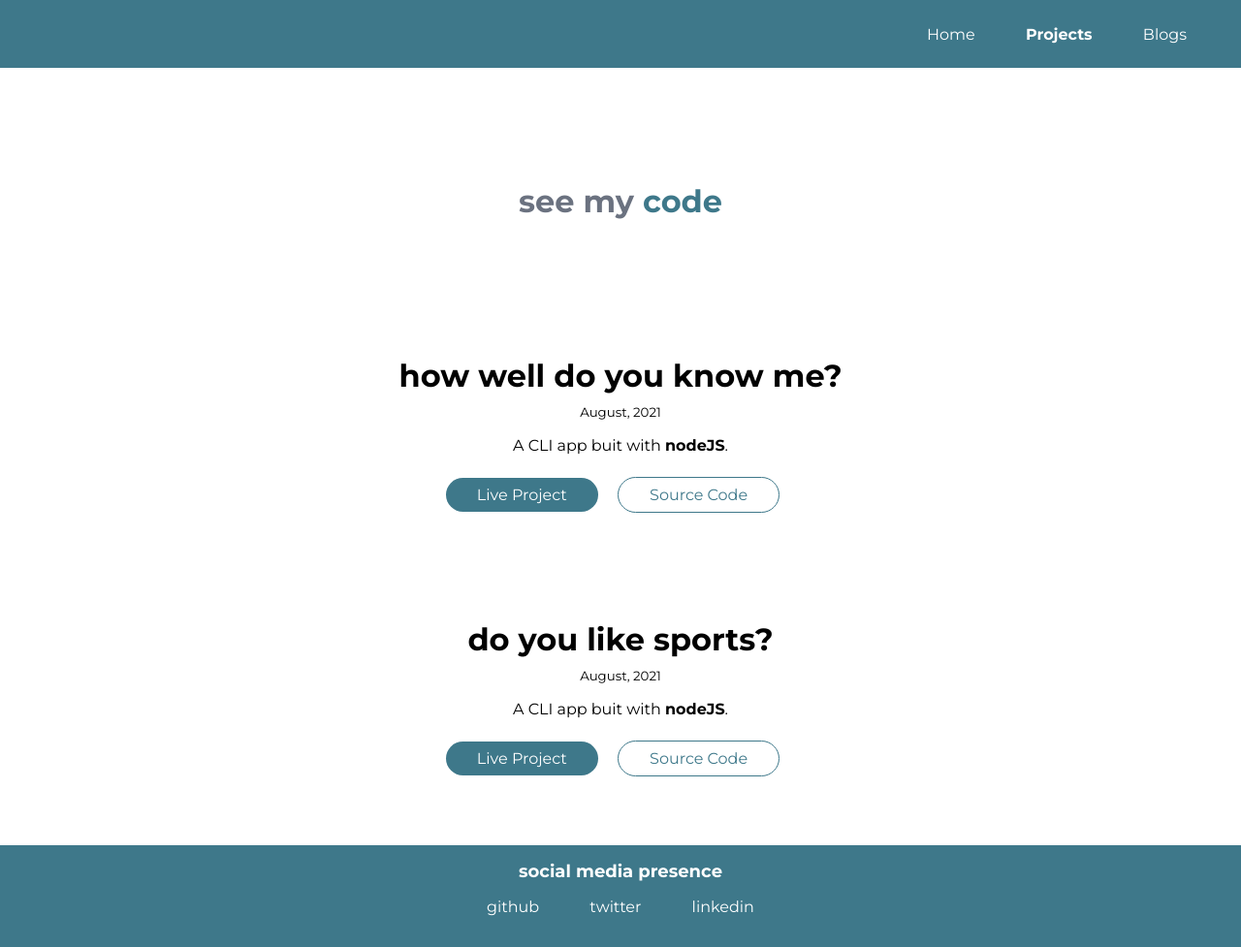
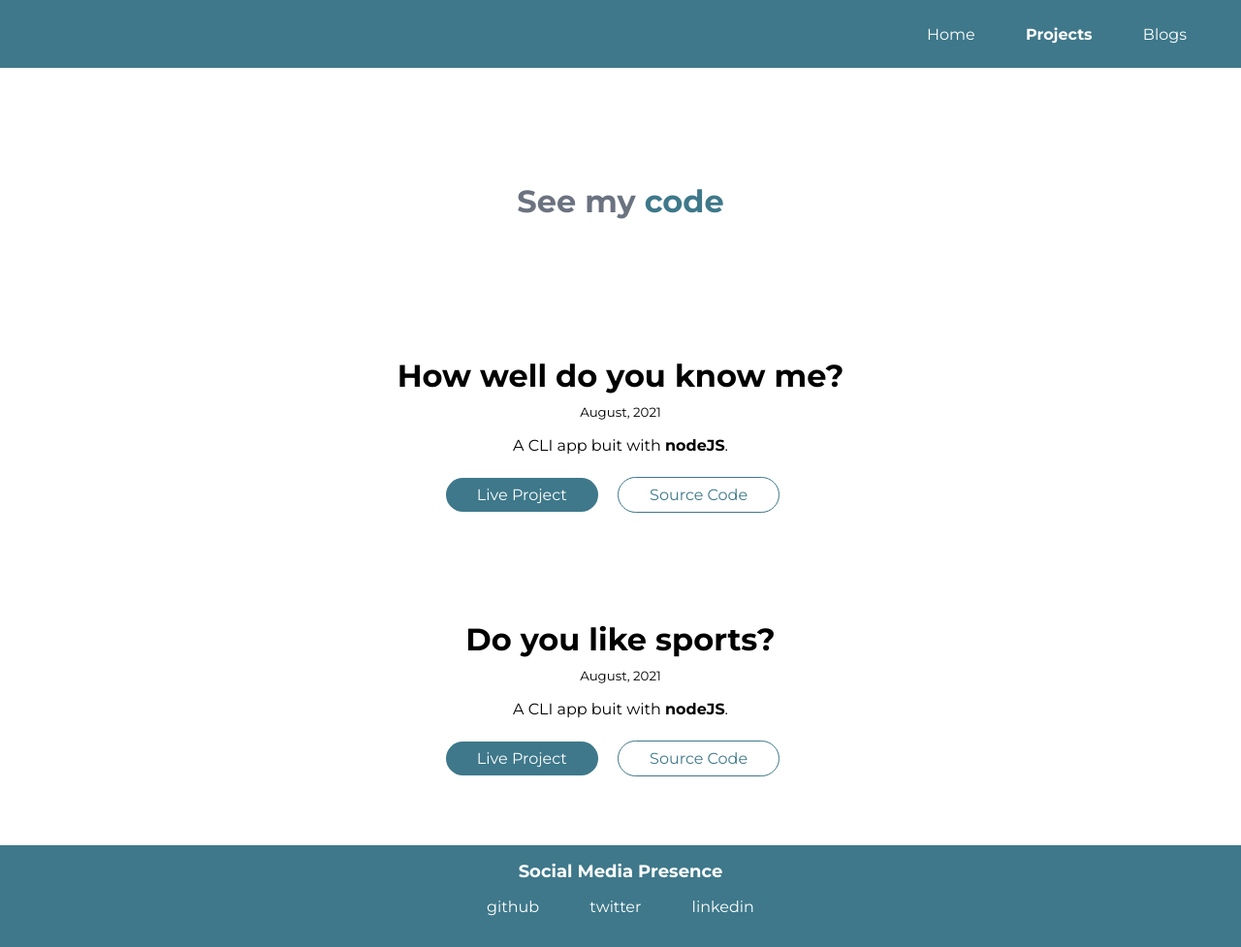
Before and after one commit to vermasavita/savitaverma-portfolio, a plain HTML site: page projects.html in a window 1280 px wide. Shown: the whole page at 97% size. Drawn offline with Linux system fonts and the light colour scheme.

Commit message:
refactor: made changes

```diff
--- a/projects.html
+++ b/projects.html
@@ -25,7 +25,7 @@
         </nav>
 
     <header class="hero">
-        <h1 class="hero-heading">see my <span style="color: var(--primary-color)";>code</span></h1>
+        <h1 class="hero-heading">See my <span style="color: var(--primary-color)";>code</span></h1>
     </header>
 
     <ul class="list-non-bullet">
@@ -33,7 +33,7 @@
         <li>
 
                 <div class="showcase-list container container-center">
-                    <h1>how well do you know me?</h1>
+                    <h1>How well do you know me?</h1>
                     <small>August, 2021</small>
                     <p>A CLI app buit with <strong>nodeJS</strong>.</p>
 
@@ -49,7 +49,7 @@
         <li>
 
                 <div class="showcase-list container container-center margin-md">
-                    <h1>do you like sports?</h1>
+                    <h1>Do you like sports?</h1>
                     <small>August, 2021</small>
                     <p>A CLI app buit with <strong>nodeJS</strong>.</p>
 
@@ -62,7 +62,7 @@
         </li>
     </ul>
     <footer class="footer">
-        <div class="footer-header">social media presence</div>
+        <div class="footer-header">Social Media Presence</div>
         <ul class="social-links list-non-bullet">
             <li class="list-item-inline">
                 <a class="link" href="https://github.com/vermasavita">
```
Also changed, not shown: blogs.html (+2 -2 lines), index.html (+1 -1 lines).
